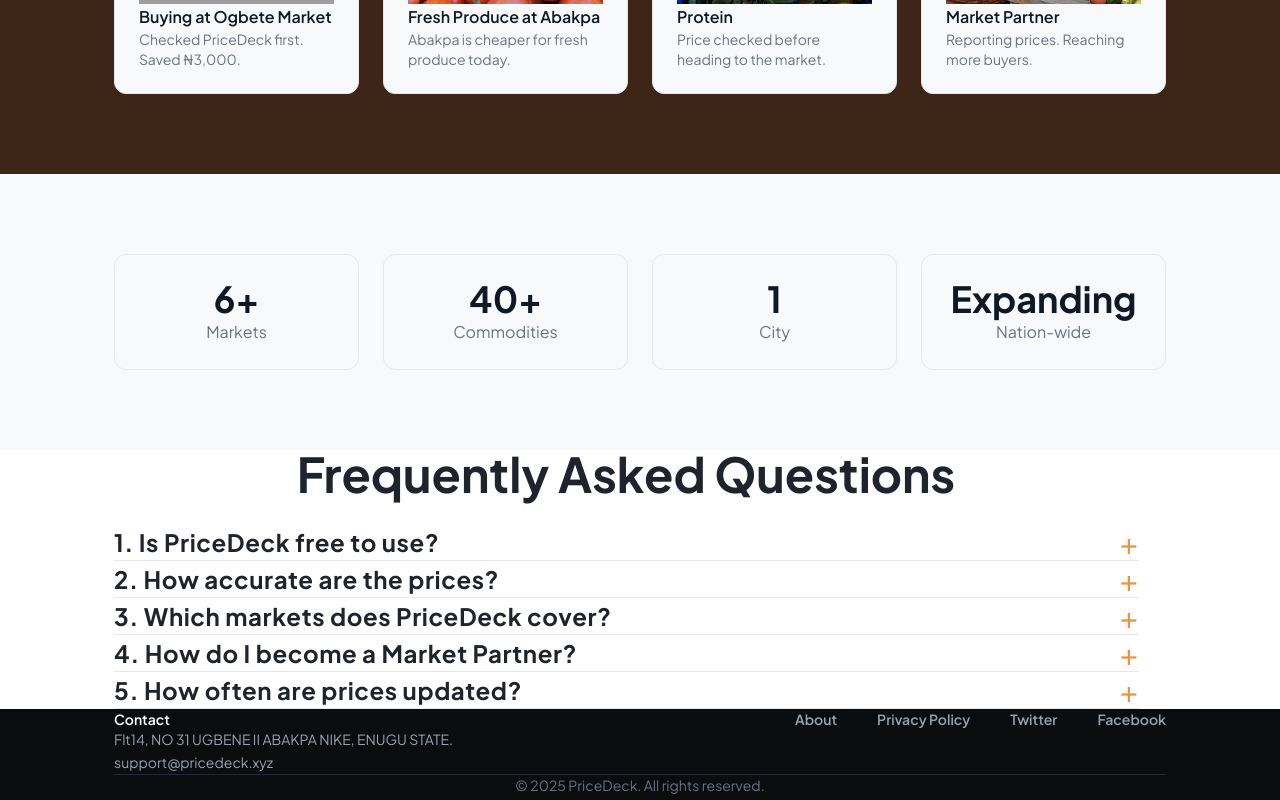
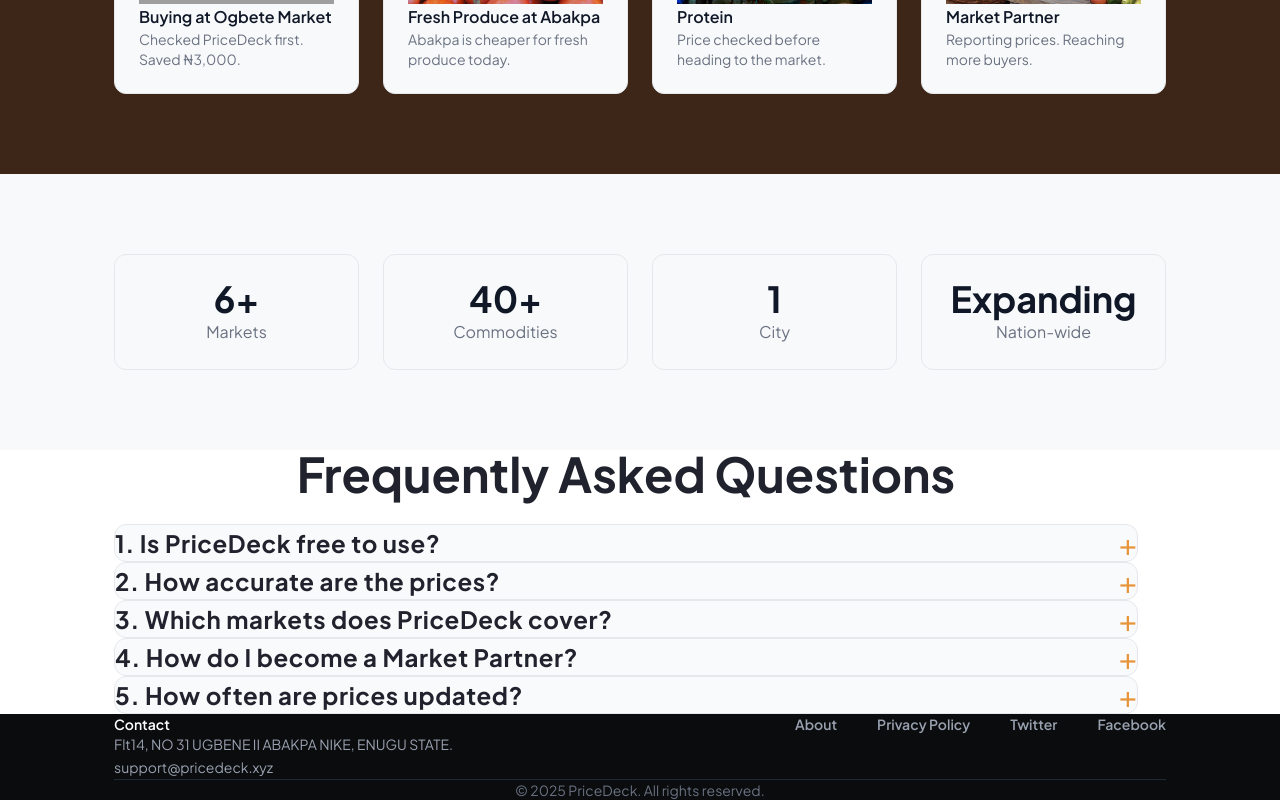
Before and after one commit to sniperchief/pricedeck, a React (Vite) app: page / in a window 1280 px wide. Shown: the part 3157-3957 px from the top of the page. Built offline with nearby package versions, Linux system fonts and the light colour scheme; grey boxes are pictures that could not be loaded.

Commit message:
Style FAQ items as separate card containers

```diff
--- a/src/pages/Home.jsx
+++ b/src/pages/Home.jsx
@@ -401,7 +401,7 @@
   }
 
   return (
-    <section className="pt-20 md:pt-28 pb-[30px] bg-white">
+    <section className="pt-20 md:pt-8 pb-[30px] bg-white">
       <div className="container-custom">
         <div className="max-w-5xl mx-auto text-center">
           <h2 className="text-3xl md:text-4xl lg:text-5xl font-bold text-[#20232D] mb-8 md:mb-12" data-aos="fade-up">
@@ -410,7 +410,7 @@
         <br></br>
           <div>
             {faqs.map((faq, index) => (
-              <div key={index} className="border-b border-gray-200 pb-8 mb-12 pt-8" data-aos="fade-up" data-aos-delay={index * 100}>
+              <div key={index} className="bg-gray-50 border border-gray-200 rounded-xl p-6 mb-6" data-aos="fade-up" data-aos-delay={index * 100}>
                 <button
                   onClick={() => toggleFAQ(index)}
                   className="w-full flex flex-row items-center justify-between py-4 gap-4"
```
